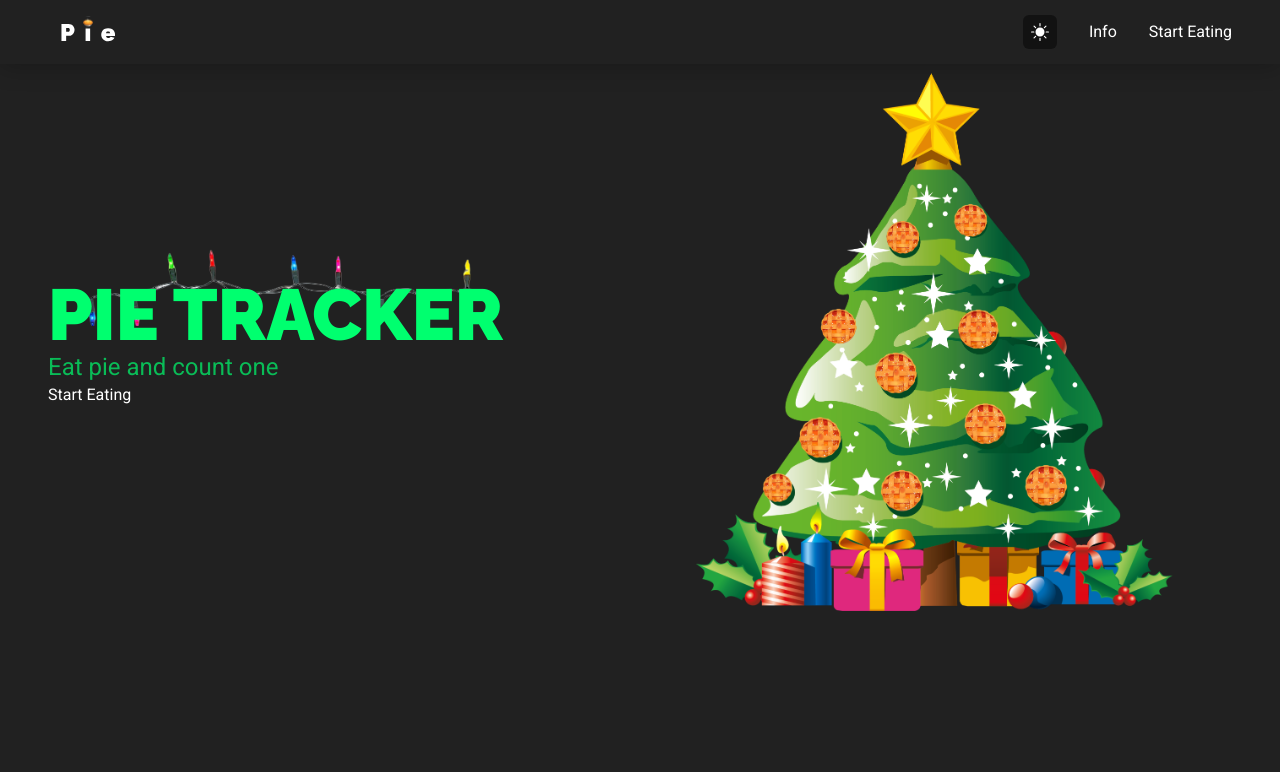
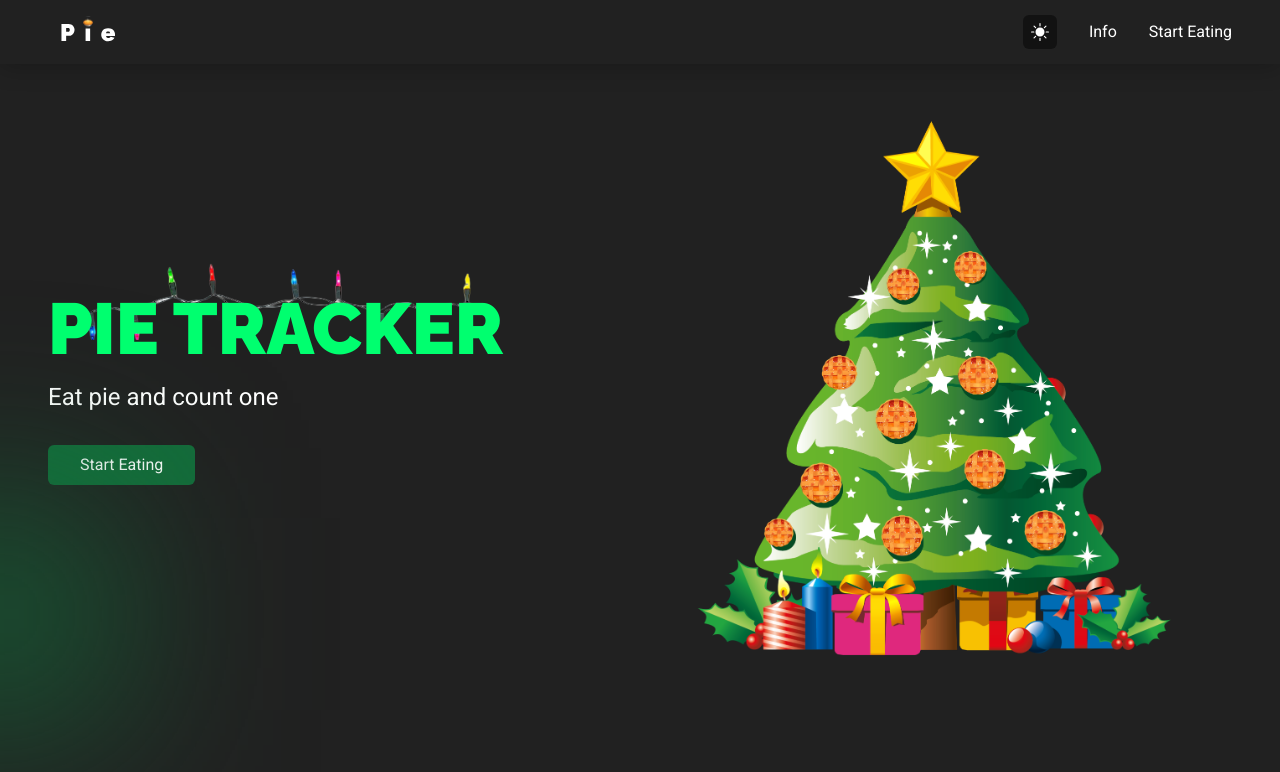
Before and after one commit to AliReza1083/Pie-Tracker, a React (Vite) app: page / in a window 1280 px wide. Shown: the top 772 px of the page. Built offline with nearby package versions, Linux system fonts and the light colour scheme.

Commit message:
Almost done with Header of the home page

```diff
--- a/src/components/BackgroundGradient.jsx
+++ b/src/components/BackgroundGradient.jsx
@@ -1,5 +1,7 @@
 const BackgroundGradient = () => {
-  return <div>BackgroundGradient</div>;
+  return (
+    <div className="w-[200px] h-[200px] bg-darkGreen blur-[100px] absolute bottom-0 left-[-100px]"></div>
+  );
 };
 
 export default BackgroundGradient;
--- a/src/components/Button.jsx
+++ b/src/components/Button.jsx
@@ -1,5 +1,14 @@
-const Button = () => {
-  return <div>Button</div>;
+import { Link } from "react-router-dom";
+
+const Button = ({ path, value }) => {
+  return (
+    <Link
+      to={path}
+      className="bg-darkGreen px-8 py-2 rounded-md hover:bg-opacity-70"
+    >
+      {value}
+    </Link>
+  );
 };
 
 export default Button;
--- a/src/container/Header.jsx
+++ b/src/container/Header.jsx
@@ -1,27 +1,30 @@
+import { Button, BackgroundGradient } from "../components";
+
 import HeaderImg from "../assets/cristmas_tree.jpg";
 import CristmasLight from "../assets/cristmas_light.png";
 
 const Header = () => {
   return (
-    <div>
-      <div className="lg:mt-16 grid grid-cols-2 lg:grid-cols-1 items-center px-12 md:px-8 sm:px-4">
-        <div className="flex flex-col items-start">
-          <h1 className="relative text-7xl text-lightGreen">
+    <div className="flex justify-center">
+      <div className="relative w-full min2xl:max-w-[1500px] lg:mt-16 grid grid-cols-2 lg:grid-cols-1 items-center px-12 md:px-8 sm:px-4">
+        <BackgroundGradient />
+        <div className="flex flex-col items-start gap-4 md:gap-2 lg:items-center">
+          <h1 className="relative text-7xl lg:text-[5vw] sm:text-4xl text-lightGreen">
             PIE TRACKER
             <img
-              className="absolute top-[-30px] left-1/2 -z-50 -translate-x-1/2"
+              className="absolute top-[-30px] left-1/2 -z-50 -translate-x-1/2 lg:hidden"
               width={"90%"}
               src={CristmasLight}
               alt=""
             />
           </h1>
-          <p className="text-2xl text-lightGreen text-opacity-70">
+          <p className="text-2xl text-opacity-70 md:text-base mb-4">
             Eat pie and count one
           </p>
-          <a href="/counting">Start Eating</a>
+          <Button path={"/counting"} value="Start Eating" />
         </div>
 
-        <div className="flex justify-center">
+        <div className="flex justify-center p-12">
           <img
             className="w-full max-w-[500px] "
             width={"100%"}
```
